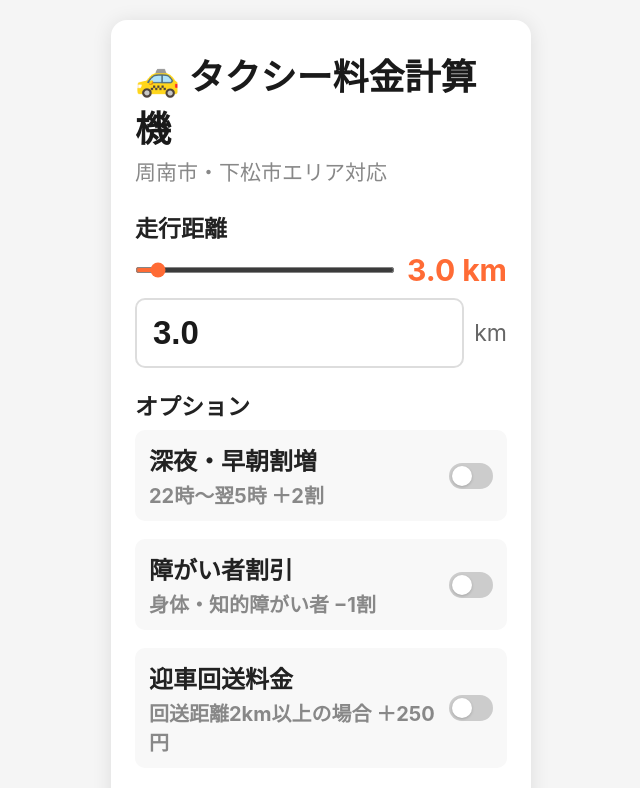
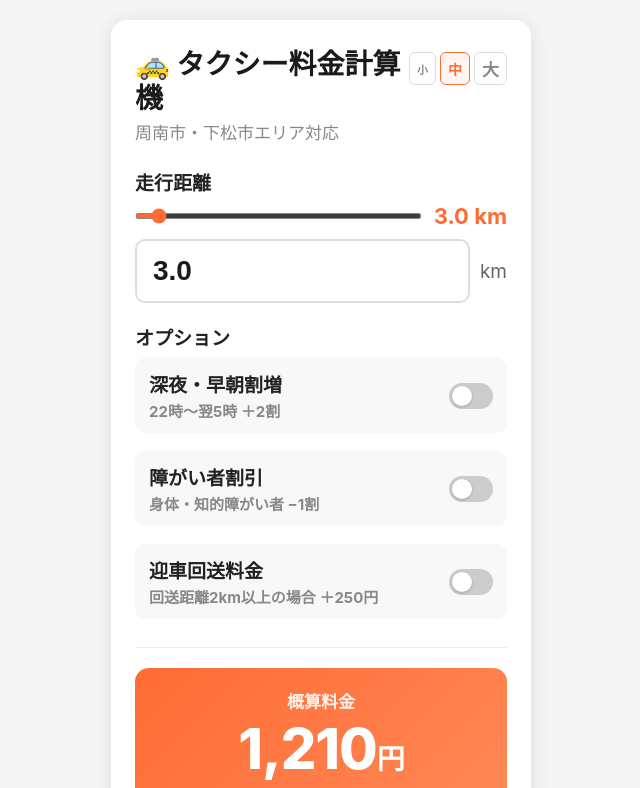
Before and after one commit to ok042914/taxi-calculator, a plain HTML site: page index.html in a window 1280 px wide. Shown: the top 788 px of the page, without its empty margins (319-959 px from the left). Drawn offline with Linux system fonts and the light colour scheme.

Commit message:
Add font size switcher (小/中/大) with localStorage persistence
Co-Authored-By: Claude Sonnet 4.6 <noreply@anthropic.com>

```diff
--- a/index.html
+++ b/index.html
@@ -6,6 +6,60 @@
   <title>タクシー料金計算機</title>
   <style>
     * { box-sizing: border-box; margin: 0; padding: 0; }
+
+    /* フォントサイズ変数（小） */
+    :root {
+      --fs-title: 20px;
+      --fs-sub: 13px;
+      --fs-label: 15px;
+      --fs-input: 22px;
+      --fs-unit: 15px;
+      --fs-slider: 16px;
+      --fs-opt-label: 14px;
+      --fs-opt-badge: 11px;
+      --fs-result-label: 13px;
+      --fs-price: 48px;
+      --fs-price-unit: 22px;
+      --fs-breakdown: 13px;
+      --fs-table-title: 13px;
+      --fs-table-row: 13px;
+    }
+
+    /* 中 */
+    :root.size-md {
+      --fs-title: 28px;
+      --fs-sub: 17px;
+      --fs-label: 19px;
+      --fs-input: 28px;
+      --fs-unit: 19px;
+      --fs-slider: 22px;
+      --fs-opt-label: 19px;
+      --fs-opt-badge: 15px;
+      --fs-result-label: 17px;
+      --fs-price: 56px;
+      --fs-price-unit: 28px;
+      --fs-breakdown: 17px;
+      --fs-table-title: 16px;
+      --fs-table-row: 17px;
+    }
+
+    /* 大 */
+    :root.size-lg {
+      --fs-title: 36px;
+      --fs-sub: 21px;
+      --fs-label: 23px;
+      --fs-input: 33px;
+      --fs-unit: 23px;
+      --fs-slider: 30px;
+      --fs-opt-label: 24px;
+      --fs-opt-badge: 20px;
+      --fs-result-label: 21px;
+      --fs-price: 64px;
+      --fs-price-unit: 36px;
+      --fs-breakdown: 21px;
+      --fs-table-title: 20px;
+      --fs-table-row: 21px;
+    }
 
     body {
       font-family: -apple-system, BlinkMacSystemFont, 'Hiragino Sans', sans-serif;
@@ -26,15 +80,52 @@
       max-width: 420px;
     }
 
+    .header {
+      display: flex;
+      align-items: flex-start;
+      justify-content: space-between;
+      margin-bottom: 4px;
+      gap: 8px;
+    }
+
     h1 {
-      font-size: 36px;
+      font-size: var(--fs-title);
       font-weight: 700;
       color: #1a1a1a;
-      margin-bottom: 4px;
+      line-height: 1.2;
+    }
+
+    /* 文字サイズ切替ボタン */
+    .size-switcher {
+      display: flex;
+      gap: 4px;
+      flex-shrink: 0;
+      margin-top: 4px;
+    }
+
+    .size-btn {
+      border: 1.5px solid #ddd;
+      background: white;
+      border-radius: 6px;
+      cursor: pointer;
+      font-weight: 700;
+      color: #888;
+      padding: 3px 7px;
+      transition: all 0.15s;
+    }
+
+    .size-btn:nth-child(1) { font-size: 11px; }
+    .size-btn:nth-child(2) { font-size: 14px; }
+    .size-btn:nth-child(3) { font-size: 17px; }
+
+    .size-btn.active {
+      border-color: #ff6b35;
+      color: #ff6b35;
+      background: #fff5f1;
     }
 
     .subtitle {
-      font-size: 21px;
+      font-size: var(--fs-sub);
       color: #888;
       margin-bottom: 24px;
     }
@@ -45,7 +136,7 @@
 
     label {
       display: block;
-      font-size: 23px;
+      font-size: var(--fs-label);
       font-weight: 700;
       color: #222;
       margin-bottom: 8px;
@@ -62,7 +153,7 @@
       padding: 14px 16px;
       border: 2px solid #ddd;
       border-radius: 10px;
-      font-size: 33px;
+      font-size: var(--fs-input);
       font-weight: 700;
       color: #1a1a1a;
       outline: none;
@@ -74,7 +165,7 @@
     }
 
     .unit {
-      font-size: 23px;
+      font-size: var(--fs-unit);
       color: #666;
       white-space: nowrap;
     }
@@ -92,7 +183,7 @@
     }
 
     .slider-val {
-      font-size: 30px;
+      font-size: var(--fs-slider);
       font-weight: 700;
       color: #ff6b35;
       min-width: 65px;
@@ -119,13 +210,13 @@
     .option-row:hover { background: #f0f0f0; }
 
     .option-label {
-      font-size: 24px;
+      font-size: var(--fs-opt-label);
       font-weight: 600;
       color: #222;
     }
 
     .option-badge {
-      font-size: 20px;
+      font-size: var(--fs-opt-badge);
       color: #888;
       margin-top: 3px;
     }
@@ -179,21 +270,21 @@
     }
 
     .result-label {
-      font-size: 21px;
+      font-size: var(--fs-result-label);
       opacity: 0.9;
       margin-bottom: 8px;
       font-weight: 600;
     }
 
     .result-price {
-      font-size: 64px;
+      font-size: var(--fs-price);
       font-weight: 800;
       letter-spacing: -1px;
       line-height: 1;
     }
 
     .result-price span {
-      font-size: 36px;
+      font-size: var(--fs-price-unit);
       font-weight: 600;
     }
 
@@ -209,7 +300,7 @@
     .breakdown-row {
       display: flex;
       justify-content: space-between;
-      font-size: 21px;
+      font-size: var(--fs-breakdown);
       opacity: 0.95;
     }
 
@@ -221,7 +312,7 @@
     }
 
     .fare-table-title {
-      font-size: 20px;
+      font-size: var(--fs-table-title);
       font-weight: 700;
       color: #666;
       padding: 10px 14px;
@@ -233,7 +324,7 @@
       display: flex;
       justify-content: space-between;
       padding: 10px 14px;
-      font-size: 21px;
+      font-size: var(--fs-table-row);
       color: #444;
       border-bottom: 1px solid #f0f0f0;
     }
@@ -244,7 +335,14 @@
 </head>
 <body>
   <div class="container">
-    <h1>🚕 タクシー料金計算機</h1>
+    <div class="header">
+      <h1>🚕 タクシー料金計算機</h1>
+      <div class="size-switcher">
+        <button class="size-btn" data-size="size-sm">小</button>
+        <button class="size-btn active" data-size="size-md">中</button>
+        <button class="size-btn" data-size="size-lg">大</button>
+      </div>
+    </div>
     <p class="subtitle">周南市・下松市エリア対応</p>
 
     <div class="section">
@@ -323,6 +421,25 @@
     const totalPrice = document.getElementById('totalPrice');
     const breakdown = document.getElementById('breakdown');
 
+    // 文字サイズ切替
+    const root = document.documentElement;
+    const sizeBtns = document.querySelectorAll('.size-btn');
+    const STORAGE_KEY = 'taxi-font-size';
+
+    function applySize(size) {
+      root.classList.remove('size-sm', 'size-md', 'size-lg');
+      if (size === 'size-md' || size === 'size-lg') root.classList.add(size);
+      sizeBtns.forEach(b => b.classList.toggle('active', b.dataset.size === size));
+      localStorage.setItem(STORAGE_KEY, size);
+    }
+
+    sizeBtns.forEach(btn => {
+      btn.addEventListener('click', () => applySize(btn.dataset.size));
+    });
+
+    // 前回の設定を復元（デフォルト：大）
+    applySize(localStorage.getItem(STORAGE_KEY) || 'size-md');
+
     function calcFare(km) {
       const BASE_FARE = 730;
       const BASE_KM = 1.5;
@@ -397,7 +514,7 @@
     distInput.addEventListener('input', () => {
       const v = parseFloat(distInput.value) || 0;
       distDisplay.textContent = v.toFixed(1);
-      distSlider.value = Math.min(v, 30);
+      distSlider.value = Math.min(v, 50);
       update();
     });
 
```
